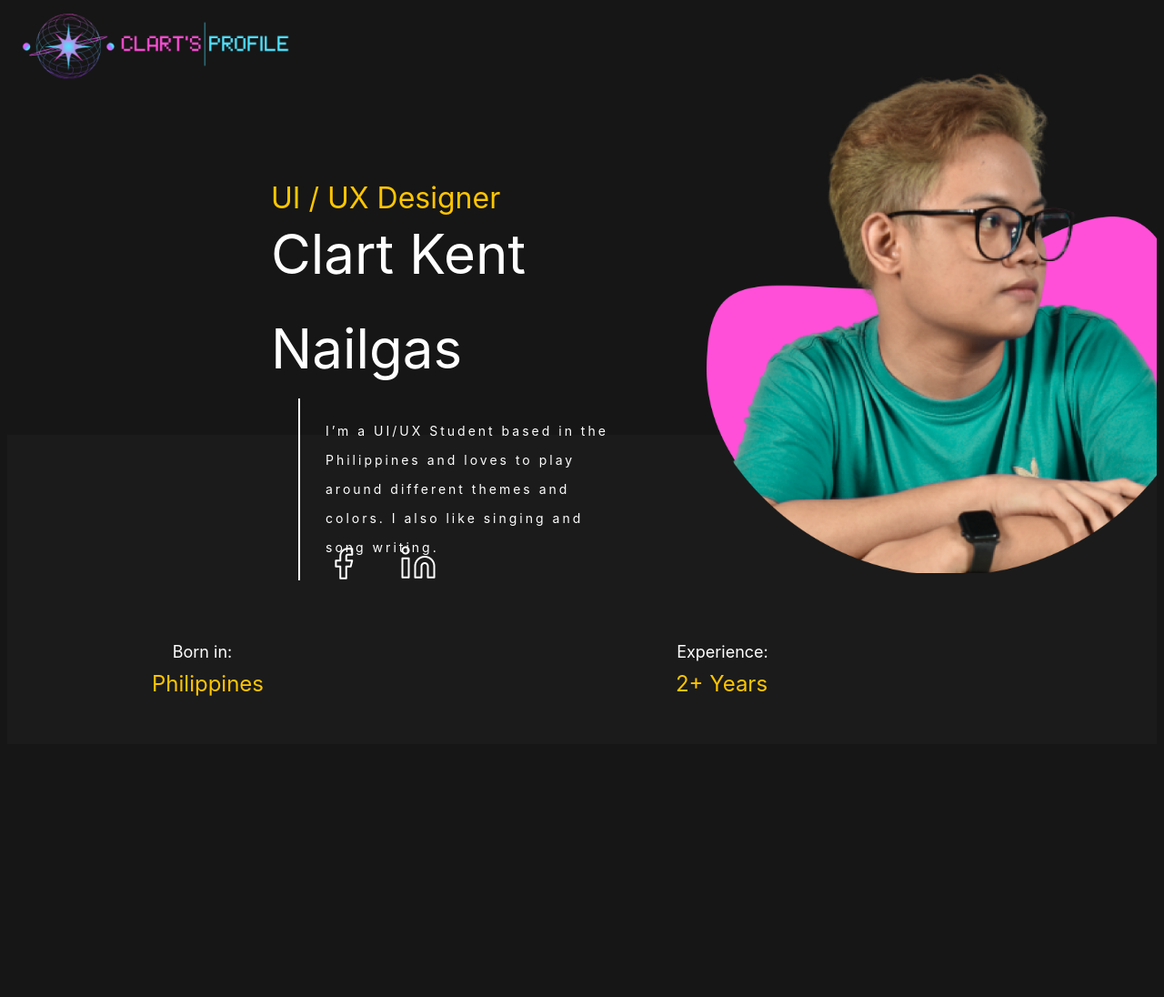
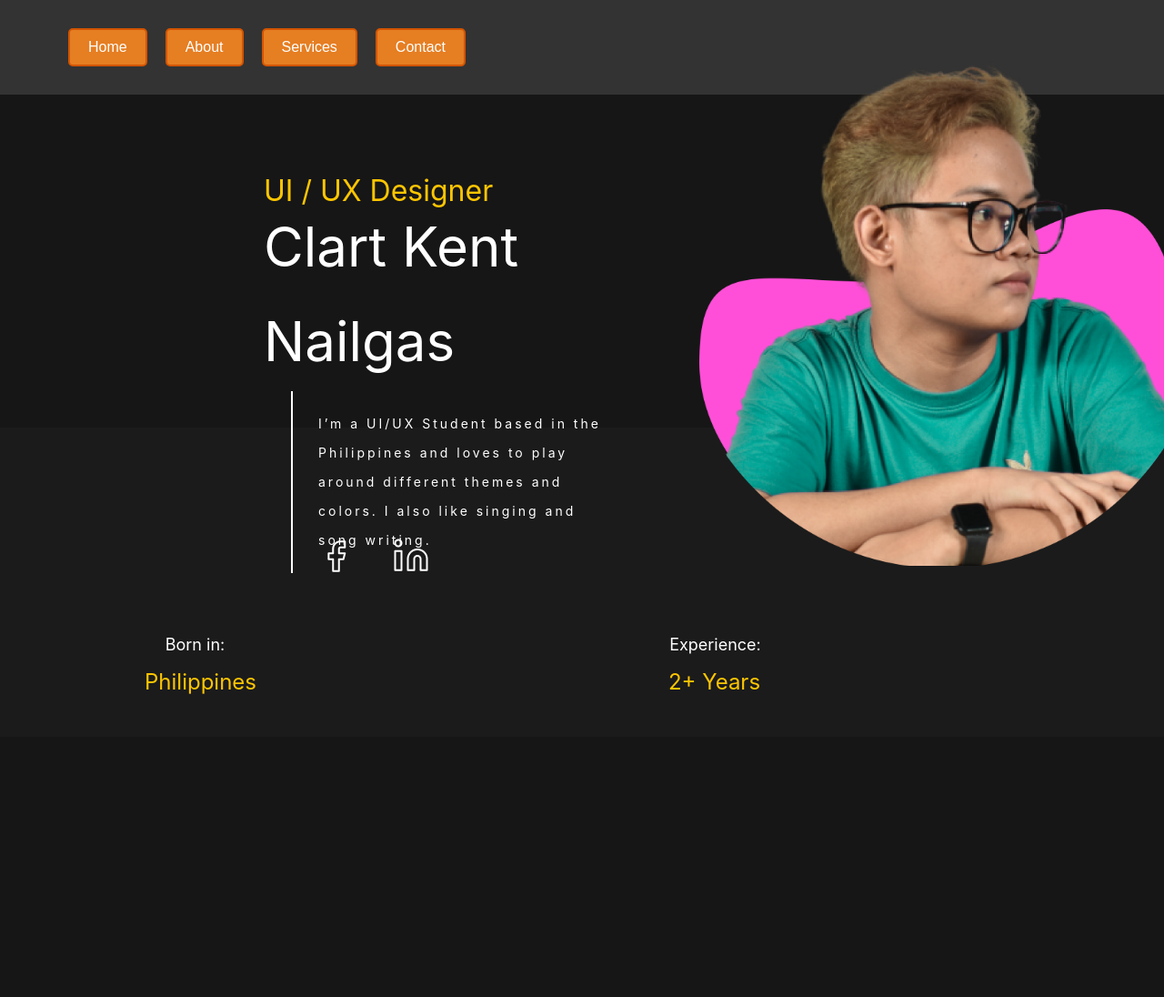
Before and after one commit to kentko27/lab2, a PHP site: page / in a window 1280 px wide. Shown: the whole page at 91% size. After the commit the page ends 763 px from the top, so only its background shows below. Run offline with PHP 8.4, Linux system fonts and the light colour scheme; some web fonts are replaced.

Commit message:
Object integration

```diff
--- a/week3/index.css
+++ b/week3/index.css
@@ -7,6 +7,110 @@ body {
   overflow: hidden;
 
 }
+
+   body {
+      margin: 0;
+      font-family: 'Arial', sans-serif;
+      background-color: #f3f3f3;
+    }
+
+    .navbar {
+      display: flex;
+      justify-content: space-between;
+      align-items: center;
+      background-color: #333;
+      padding: 15px;
+    }
+
+    .menu-icon {
+      display: none;
+      flex-direction: column;
+      cursor: pointer;
+    }
+
+    .menu-icon div {
+      width: 30px;
+      height: 3px;
+      background-color: #fff;
+      margin: 6px 0;
+      transition: 0.4s;
+    }
+
+    .nav-links {
+      list-style: none;
+      display: flex;
+      margin-right: 20px; /* Move the navigation to the right */
+    }
+
+    .nav-links li {
+      margin-left: 20px;
+    }
+
+    /* Retro-style buttons */
+    .retro-btn {
+      display: inline-block;
+      padding: 10px 20px;
+      font-size: 16px;
+      text-align: center;
+      text-decoration: none;
+      background-color: #e67e22;
+      color: #fff;
+      border: 2px solid #d35400;
+      border-radius: 5px;
+      transition: background-color 0.3s, color 0.3s;
+    }
+
+    .retro-btn:hover {
+      background-color: #d35400;
+      color: #fff;
+    }
+
+    /* Retro pixel design */
+    .retro-pixel {
+      background-color: #3498db;
+      border: 2px solid #2980b9;
+      padding: 10px;
+      border-radius: 5px;
+      box-shadow: 0 4px 6px rgba(0, 0, 0, 0.1);
+    }
+
+    @media only screen and (max-width: 768px) {
+      .menu-icon {
+        display: flex;
+      }
+
+      .nav-links {
+        display: none;
+        flex-direction: column;
+        width: 100%;
+        text-align: center;
+        position: absolute;
+        top: 70px;
+        right: 0; /* Align to the right */
+        background-color: #333;
+        z-index: 1;
+      }
+
+      .nav-links.show {
+        display: flex;
+      }
+
+      .nav-links li {
+        margin: 10px 0;
+      }
+
+      .menu-icon.active div:nth-child(1) {
+        transform: rotate(-45deg) translate(-5px, 6px);
+      }
+
+      .menu-icon.active div:nth-child(2) {
+        opacity: 0;
+      }
+
+      .menu-icon.active div:nth-child(3) {
+        transform: rotate(45deg) translate(-5px, -6px);
+      }
+    }
 
 .main-container,
 .main-container * {
@@ -296,7 +400,8 @@ body {
   top:-40px;
   z-index: 8;
 }
-.text-8 {
+
+#text-8 {
   display: flex;
   align-items: flex-start;
   justify-content: center;
--- a/week3/index.html
+++ b/week3/index.html
@@ -9,8 +9,23 @@
     <link rel="stylesheet" href="index.css" />
   </head>
   <body>
+
     <div class="main-container">
-      <div class="img"></div>
+	<div class="navbar">
+
+  <div class="menu-icon" onclick="toggleMenu()">
+    <div></div>
+    <div></div>
+    <div></div>
+  </div>
+
+  <ul class="nav-links">
+    <li><a href="#" class="retro-btn">Home</a></li>
+    <li><a href="#" class="retro-btn">About</a></li>
+    <li><a href="#" class="retro-btn">Services</a></li>
+    <li><a href="#" class="retro-btn">Contact</a></li>
+  </ul>
+</div>
 	  <div class="img-3"></div>
       <div class="img-2">
       </div>
@@ -36,9 +51,10 @@
           ><span class="text-7">Date of Birth:</span>
         </div>
         <div class="box-2">
-          <span class="text-8">Philippines</span>
+          <span id="text-8">Philippines</span>
 		  <span class="text-9">2+ Years</span>
 		  <span class="text-a">27 Nov 2003</span>
+      <p id="titlename"></p>
         </div>
       </div>
     </div>
```
Also changed, not shown: week3/script.js (added, +16 -0 lines), week3/script.txt (added).
